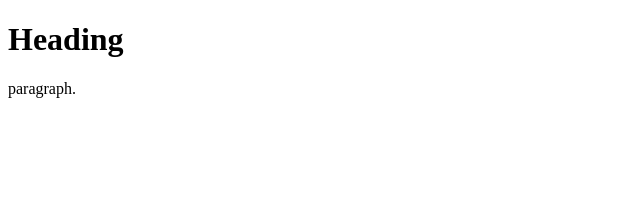
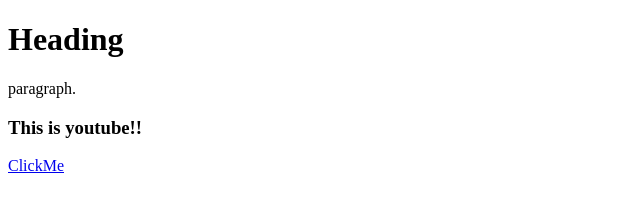
Before and after one commit to ch-neha/html, a plain HTML site: page index.html in a window 1280 px wide. Shown: the whole page, without its empty margins (0-640 px from the left). Drawn offline with Linux system fonts and the light colour scheme.

Commit message:
Added a new link
I have added a link to youtube

```diff
--- a/index.html
+++ b/index.html
@@ -8,5 +8,8 @@
 <h1>Heading</h1>
 <p>paragraph.</p>
 
+  <h3>This is youtube!!</h3>
+  <a href="https://www.youtube.com/">ClickMe</a>
+
 </body>
 </html>
```
